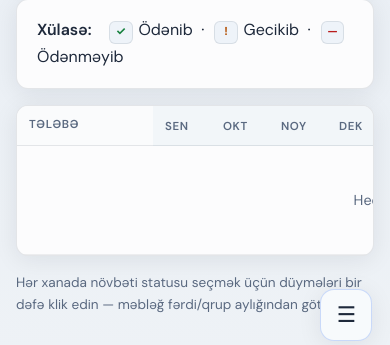
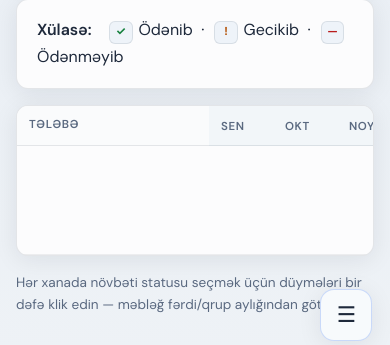
Before and after one commit to teymurov-git/Student-Management-System-Main, a Django app: page /odenisler/ in a window 390 px wide. Shown: the part 485-830 px from the top of the page. Run offline with Django 4.2, Linux system fonts and the light colour scheme; the visitor is signed in with stand-in values (Sample User, id 1); data that the repository does not hold is empty.

Commit message:
'updated'

```diff
--- a/backend/portal/static/portal/style.css
+++ b/backend/portal/static/portal/style.css
@@ -1546,7 +1546,7 @@ html[data-theme="light"] .theme-toggle:hover {
   -webkit-overflow-scrolling: touch;
 }
 .pay-grid {
-  min-width: 58rem;
+  min-width: 64rem;
   width: 100%;
   table-layout: fixed;
   margin-inline: 0;
@@ -1556,7 +1556,7 @@ html[data-theme="light"] .theme-toggle:hover {
   position: sticky;
   left: 0;
   z-index: 2;
-  width: clamp(9rem, 18%, 12rem);
+  width: clamp(13rem, 22%, 16rem);
   background: var(--surface);
   box-shadow: 3px 0 8px rgba(0, 0, 0, 0.12);
 }
@@ -1580,10 +1580,13 @@ html[data-theme="light"] .theme-toggle:hover {
   overflow-wrap: anywhere;
 }
 .pay-grid-name {
-  white-space: nowrap;
   font-size: 0.88rem;
-  overflow: hidden;
-  text-overflow: ellipsis;
+  line-height: 1.35;
+  white-space: normal;
+  overflow-wrap: anywhere;
+}
+.pay-grid-name a {
+  display: block;
 }
 .pay-cell {
   padding: 0.35rem !important;
@@ -1670,11 +1673,11 @@ html[data-theme="light"] .pay-grid td.sticky-col {
 }
 @media (max-width: 720px) {
   .pay-grid {
-    min-width: 52rem;
+    min-width: 60rem;
   }
   .pay-grid th.sticky-col,
   .pay-grid td.sticky-col {
-    width: 8.5rem;
+    width: 12rem;
   }
   .pay-grid-month {
     font-size: 0.66rem;
```
